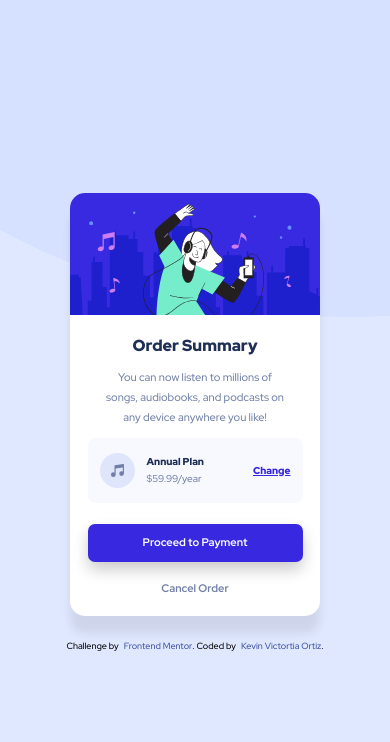
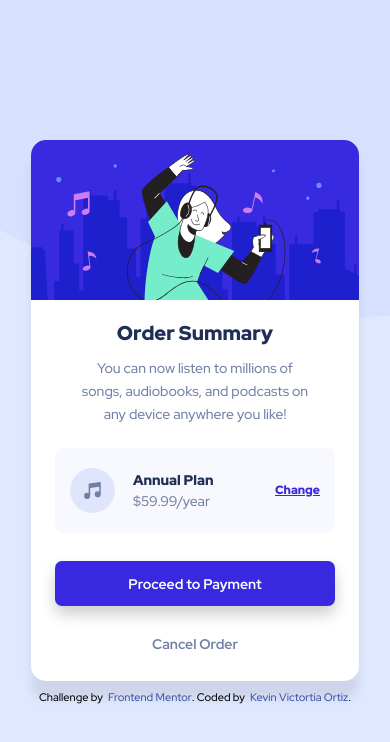
Before and after one commit to KevinOrt218/Order-summary-component-challenge, a plain HTML site: page index.html in a window 390 px wide. Drawn offline with Linux system fonts and the light colour scheme.

Commit message:
Se modifico los tamaños de la versión Desktop y responsive

```diff
--- a/style/style.css
+++ b/style/style.css
@@ -36,8 +36,8 @@ body {
 }
 
 .card-summary {
-  width: 330px;
-  height: auto;
+  max-width: 410px;
+  max-height: 630px;
   display: flex;
   flex-direction: column;
   align-items: center;
@@ -49,36 +49,38 @@ body {
 }
 
 .card-summary-info {
-  width: 220px;
-  margin-top: 20px;
+  width: 300px;
+  margin-top: 30px;
   line-height: 20px;
   text-align: center;
 }
 
 .card-summary-info h1 {
-  font-size: 21px;
+  font-size: 26px;
   font-weight: 800;
   color: var(--Dark-blue);
 }
 
 .card-summary-info p {
-  font-size: 12px;
+  font-size: 15px;
+  line-height: 23px;
   color: var(--Desaturated-blue);
 }
 
 .card-summary-hero {
-  height: auto;
+  height: 200px;
 }
 
 .card-summary-hero img {
-  display: block;
   width: 100%;
+  height: 100%;
 }
 
 .card-summary-plan {
-  width: 260px;
-  height: 65px;
-  padding: 15px;
+  width: 320px;
+  height: 85px;
+  padding: 18px;
+  margin-top: 8px;
   background-color: rgb(248, 249, 254);
   border-radius: 8px;
   display: flex;
@@ -92,28 +94,29 @@ body {
   flex-direction: row;
   align-items: center;
   justify-content: space-around;
-  gap: 12px;
+  gap: 18px;
 }
 
 .card-summary-plan img {
-  width: 35px;
-  height: 35px;
+  width: 40px;
+  height: 40px;
 }
 
 .plan-price h3 {
+  font-size: 14px;
+  font-weight: 800;
   margin-bottom: 0px;
-  font-weight: 800;
   color: var(--Dark-blue);
 }
 
 .plan-price p {
+  font-size: 14px;
   margin-top: 5px;
-  font-size: 12px;
   color: var(--Desaturated-blue);
 }
 
 .plan-price-change {
-  font-size: 10px;
+  font-size: 12px;
   font-weight: 800;
   text-decoration: underline;
   color: var(--Bright-blue);
@@ -126,9 +129,9 @@ body {
 }
 
 .card-summary-buttons {
-  width: 260px;
-  height: 100px;
-  margin-top: 23px;
+  width: 320px;
+  height: 135px;
+  margin-top: 20px;
   display: flex;
   flex-direction: column;
   justify-content: space-evenly;
@@ -136,12 +139,12 @@ body {
 
 .btn-payment {
   width: auto;
-  height: 38px;
+  height: 45px;
   border: none;
   border-radius: 7px;
   background-color: var(--Bright-blue);
   color: white;
-  font-size: 11px;
+  font-size: 13px;
   font-weight: 600;
   box-shadow: 0px 8px 15px rgba(0, 0, 0, 0.2);
   cursor: pointer;
@@ -153,10 +156,10 @@ body {
 
 .btn-cancel {
   width: auto;
-  height: 38px;
+  height: 45px;
   background: transparent;
   border: none;
-  font-size: 11px;
+  font-size: 13px;
   font-weight: 600;
   color: var(--Desaturated-blue);
   cursor: pointer;
@@ -167,10 +170,10 @@ body {
 }
 
 .attribution {
-  font-size: 12px;
+  font-size: 13px;
   display: flex;
   justify-content: center;
-  padding-top: 25px;
+  padding-top: 10px;
 }
 
 .attribution a {
@@ -181,43 +184,61 @@ body {
 
 @media only screen and (max-width: 600px) {
   .card-summary {
-    width: 250px;
-    height: auto;
+    max-width: 330px;
+    max-height: 570px;
+  }
+
+  .card-summary-hero {
+    height: 160px;
   }
 
   .card-summary-info {
-    width: 185px;
+    width: 230px;
     margin-top: 10px;
   }
 
   .card-summary-info h1 {
-    font-size: 16px;
+    font-size: 20px;
   }
 
   .card-summary-info p {
-    font-size: 11px;
+    font-size: 14px;
   }
 
   .card-summary-plan {
-    max-width: 215px;
-    min-height: 60px;
-    padding: 12px;
+    max-width: 280px;
+    min-height: 80px;
+    padding: 15px;
+  }
+
+  .card-summary-plan img {
+    width: 45px;
+    height: 45px;
   }
 
   .plan-price h3 {
-    font-size: 10px;
+    font-size: 14px;
   }
 
   .plan-price p {
-    font-size: 10px;
+    font-size: 14px;
   }
 
   .card-summary-buttons {
-    max-width: 215px;
+    max-width: 280px;
+    min-height: 80px;
     margin-top: 13px;
   }
 
+  .btn-payment {
+    font-size: 14px;
+  }
+
+  .btn-cancel {
+    font-size: 14px;
+  }
+
   .attribution {
-    font-size: 9px;
+    font-size: 11px;
   }
 }
```
